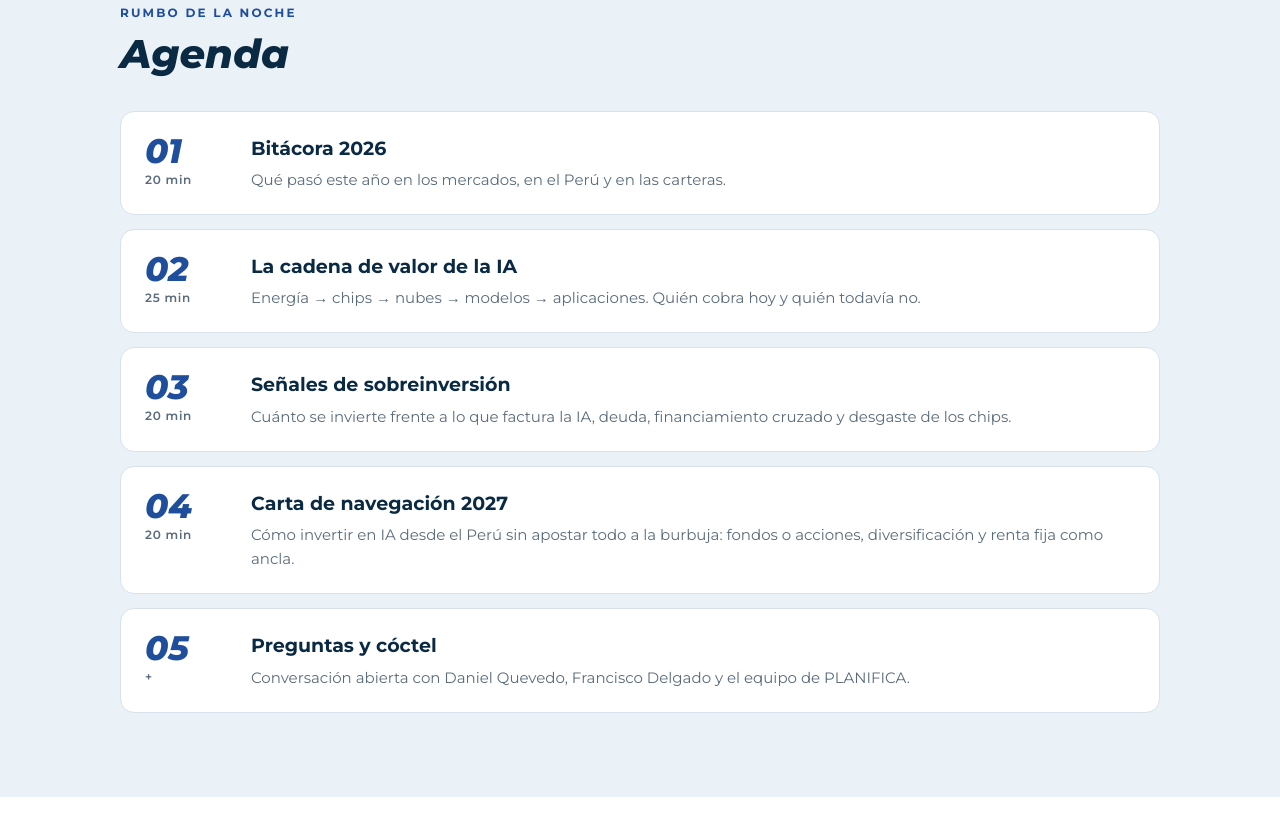
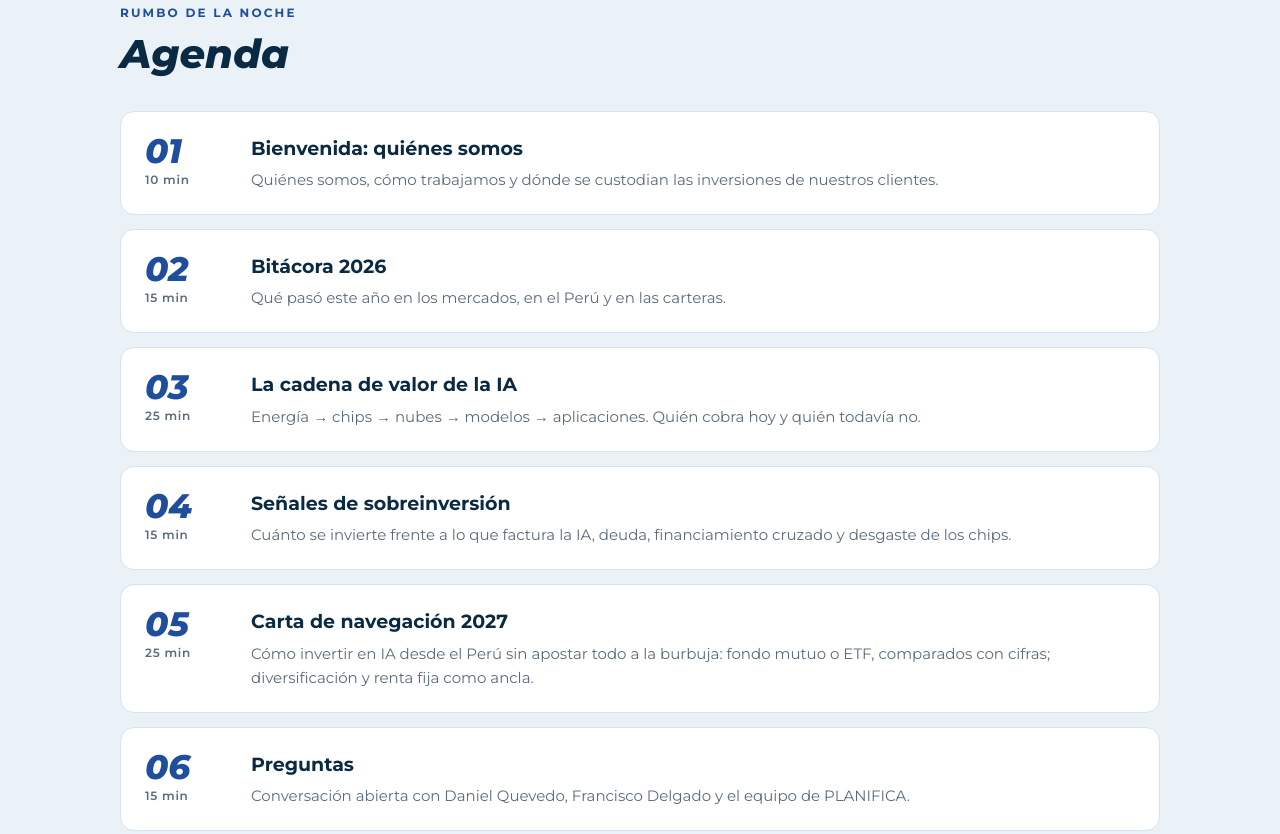
Before and after one commit to danielquevedo-dev/bitacora, a plain HTML site: page index.html in a window 1280 px wide. Shown: the part 1917-2751 px from the top of the page. Drawn offline with Linux system fonts and the light colour scheme.

Commit message:
Agenda: bienvenida, comparativo fondo vs ETF y bloque de preguntas
Co-Authored-By: Claude Opus 5.5 <noreply@anthropic.com>

```diff
--- a/index.html
+++ b/index.html
@@ -182,11 +182,12 @@ footer p{max-width:640px}
     <div class="eyebrow">Rumbo de la noche</div>
     <h2>Agenda</h2>
     <div class="agenda">
-      <div class="item"><div class="n">01<small>20 min</small></div><div><h3>Bitácora 2026</h3><p>Qué pasó este año en los mercados, en el Perú y en las carteras.</p></div></div>
-      <div class="item"><div class="n">02<small>25 min</small></div><div><h3>La cadena de valor de la IA</h3><p>Energía → chips → nubes → modelos → aplicaciones. Quién cobra hoy y quién todavía no.</p></div></div>
-      <div class="item"><div class="n">03<small>20 min</small></div><div><h3>Señales de sobreinversión</h3><p>Cuánto se invierte frente a lo que factura la IA, deuda, financiamiento cruzado y desgaste de los chips.</p></div></div>
-      <div class="item"><div class="n">04<small>20 min</small></div><div><h3>Carta de navegación 2027</h3><p>Cómo invertir en IA desde el Perú sin apostar todo a la burbuja: fondos o acciones, diversificación y renta fija como ancla.</p></div></div>
-      <div class="item"><div class="n">05<small>+</small></div><div><h3>Preguntas y cóctel</h3><p>Conversación abierta con Daniel Quevedo, Francisco Delgado y el equipo de PLANIFICA.</p></div></div>
+      <div class="item"><div class="n">01<small>10 min</small></div><div><h3>Bienvenida: quiénes somos</h3><p>Quiénes somos, cómo trabajamos y dónde se custodian las inversiones de nuestros clientes.</p></div></div>
+      <div class="item"><div class="n">02<small>15 min</small></div><div><h3>Bitácora 2026</h3><p>Qué pasó este año en los mercados, en el Perú y en las carteras.</p></div></div>
+      <div class="item"><div class="n">03<small>25 min</small></div><div><h3>La cadena de valor de la IA</h3><p>Energía → chips → nubes → modelos → aplicaciones. Quién cobra hoy y quién todavía no.</p></div></div>
+      <div class="item"><div class="n">04<small>15 min</small></div><div><h3>Señales de sobreinversión</h3><p>Cuánto se invierte frente a lo que factura la IA, deuda, financiamiento cruzado y desgaste de los chips.</p></div></div>
+      <div class="item"><div class="n">05<small>25 min</small></div><div><h3>Carta de navegación 2027</h3><p>Cómo invertir en IA desde el Perú sin apostar todo a la burbuja: fondo mutuo o ETF, comparados con cifras; diversificación y renta fija como ancla.</p></div></div>
+      <div class="item"><div class="n">06<small>15 min</small></div><div><h3>Preguntas</h3><p>Conversación abierta con Daniel Quevedo, Francisco Delgado y el equipo de PLANIFICA.</p></div></div>
     </div>
   </div>
 </section>
@@ -230,7 +231,7 @@ footer p{max-width:640px}
         <li><b>Fecha</b>Martes 15 de diciembre de 2026</li>
         <li><b>Hora</b>7:00 p. m. – 10:00 p. m.</li>
         <li><b>Lugar</b>Hotel Ramada Encore, Av. Javier Prado Este 390, San Isidro</li>
-        <li><b>Formato</b>Presencial, con cóctel de cierre</li>
+        <li><b>Formato</b>Presencial, con cóctel</li>
         <li><b>Ingreso</b>Por invitación, con inscripción previa</li>
       </ul>
       <div class="form-box">
@@ -247,7 +248,7 @@ footer p{max-width:640px}
     <h2>Antes de zarpar</h2>
     <div class="faq">
       <details><summary>¿Tiene costo?</summary><p>No. Es un evento sin costo y por invitación; necesitas inscribirte porque los cupos son limitados.</p></details>
-      <details><summary>¿Se transmitirá en vivo?</summary><p>No, es un encuentro presencial. Después del evento compartiremos un video resumen con las ideas principales con todos los inscritos.</p></details>
+      <details><summary>¿Se transmitirá en vivo?</summary><p>No, es un encuentro presencial. Después del evento compartiremos la presentación con todos los inscritos.</p></details>
       <details><summary>¿Puedo ir con un acompañante?</summary><p>Sí, puedes venir con un invitado. Inscríbelo en el formulario para reservarle su lugar.</p></details>
       <details><summary>¿Necesito saber de inversiones?</summary><p>No. La charla está pensada para cualquier persona interesada en entender hacia dónde va la IA y qué significa para su patrimonio.</p></details>
       <details><summary>¿Y si después no puedo asistir?</summary><p>Cancela tu inscripción en <a href="https://forms.cloud.microsoft/Pages/ResponsePage.aspx?id=5IhAzNaK-0ib4mm8qkUoxy2BMD3iLzVDp7y0u793au1UQk9BR0JMN0ZKR085N1JMNUlLSkg4RUdYOS4u" target="_blank" rel="noopener">este formulario</a>. Así liberas tu lugar para alguien de la lista de espera.</p></details>
```
